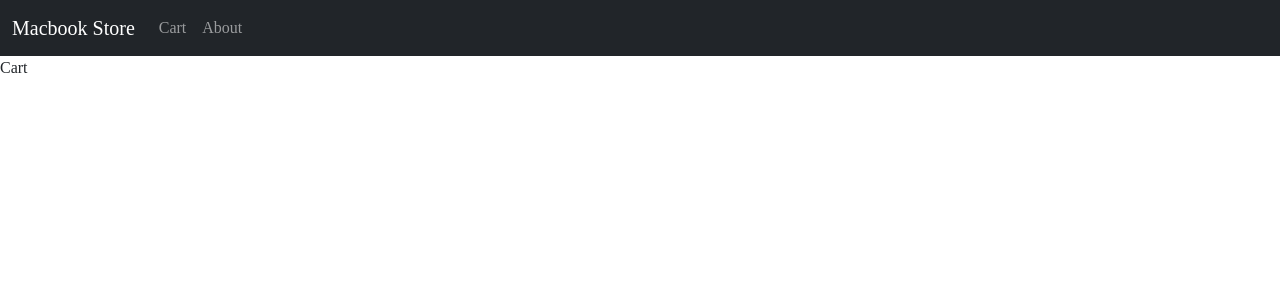
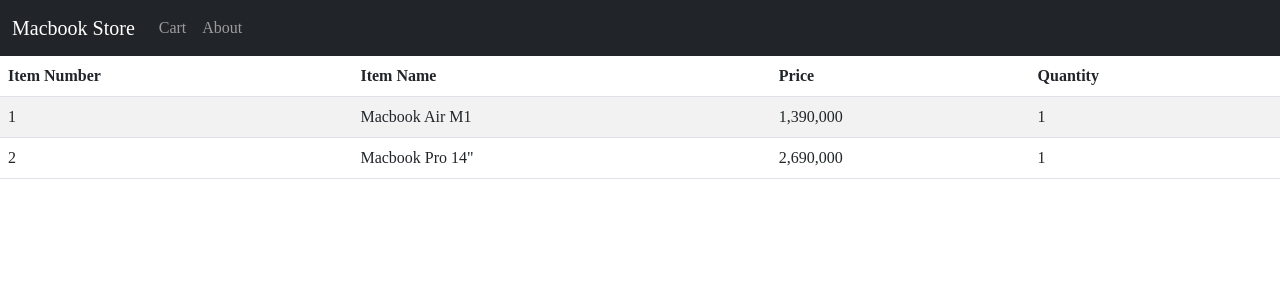
Before and after one commit to rainyel97/simple-shop, a React (Create React App) app: page /Cart in a window 1280 px wide. Shown: the top 300 px of the page. Built offline with nearby package versions, Linux system fonts and the light colour scheme; data requests are answered from the project's data file; a web font is replaced by a local one.

Commit message:
카트 페이지 화면구성 1 : 리덕스 툴킷 초기 값 세팅 (타입스크립트 적용 X)

```diff
--- a/package.json
+++ b/package.json
@@ -3,6 +3,7 @@
   "version": "0.1.0",
   "private": true,
   "dependencies": {
+    "@reduxjs/toolkit": "^1.9.2",
     "@testing-library/jest-dom": "^5.16.5",
     "@testing-library/react": "^13.4.0",
     "@testing-library/user-event": "^13.5.0",
@@ -10,12 +11,14 @@
     "@types/node": "^16.18.11",
     "@types/react": "^18.0.26",
     "@types/react-dom": "^18.0.10",
+    "@types/react-redux": "^7.1.25",
     "axios": "^1.2.5",
     "bootstrap": "^5.2.3",
     "gh-pages": "^4.0.0",
     "react": "^18.2.0",
     "react-bootstrap": "^2.7.0",
     "react-dom": "^18.2.0",
+    "react-redux": "^8.0.5",
     "react-router-dom": "^6.6.2",
     "react-scripts": "5.0.1",
     "styled-components": "^5.3.6",
--- /dev/null
+++ b/src/app/store.tsx
@@ -0,0 +1,16 @@
+import { configureStore, createSlice } from "@reduxjs/toolkit";
+
+const cart = createSlice({
+  name: "cart",
+  initialState: [
+    { idx: 1, name: "Macbook Air M1", price: 1390000, quantity: 1 },
+    { idx: 2, name: 'Macbook Pro 14"', price: 2690000, quantity: 1 },
+  ],
+  reducers: {},
+});
+
+export default configureStore({
+  reducer: {
+    cart: cart.reducer,
+  },
+});
--- a/src/index.tsx
+++ b/src/index.tsx
@@ -1,13 +1,17 @@
 import { BrowserRouter } from "react-router-dom";
+import { Provider } from "react-redux";
 import ReactDOM from "react-dom/client";
 import "./index.css";
 import App from "./App";
+import store from "./app/store";
 
 const root = ReactDOM.createRoot(
   document.getElementById("root") as HTMLElement
 );
 root.render(
-  <BrowserRouter basename={process.env.PUBLIC_URL}>
-    <App />
-  </BrowserRouter>
+  <Provider store={store}>
+    <BrowserRouter basename={process.env.PUBLIC_URL}>
+      <App />
+    </BrowserRouter>
+  </Provider>
 );
--- a/src/pages/Cart.tsx
+++ b/src/pages/Cart.tsx
@@ -1,11 +1,39 @@
-import styled from "styled-components";
 import Header from "../components/Header";
+import { Table } from "react-bootstrap";
+import { useSelector } from "react-redux";
+
+interface InterfaceCart {
+  idx: number;
+  name: string;
+  price: number;
+  quantity: number;
+}
 
 export default function Cart() {
+  const state: any = useSelector((state) => state);
   return (
     <>
       <Header />
-      <div>Cart</div>
+      <Table striped>
+        <thead>
+          <tr>
+            <th>Item Number</th>
+            <th>Item Name</th>
+            <th>Price</th>
+            <th>Quantity</th>
+          </tr>
+        </thead>
+        <tbody>
+          {state.cart.map((data: InterfaceCart, i: number) => (
+            <tr key={i}>
+              <td>{state.cart[i].idx}</td>
+              <td>{state.cart[i].name}</td>
+              <td>{state.cart[i].price.toLocaleString()}</td>
+              <td>{state.cart[i].quantity}</td>
+            </tr>
+          ))}
+        </tbody>
+      </Table>
     </>
   );
 }
--- a/src/pages/Home.tsx
+++ b/src/pages/Home.tsx
@@ -1,14 +1,8 @@
 import styled from "styled-components";
 import Header from "../components/Header";
 import Items from "../components/Items";
-import BackImg from "../assets/background.jpg";
 import HomeCarousel from "../components/HomeCarousel";
-const HomeBg = styled.div`
-  height: 450px;
-  background-image: url(${BackImg});
-  background-size: cover;
-  background-position: center;
-`;
+
 const HomeTitle = styled.div`
   margin-top: 15px;
   padding: 5px;
```
Also changed, not shown: 1 other file (tests, documents, lock files or other folders).
